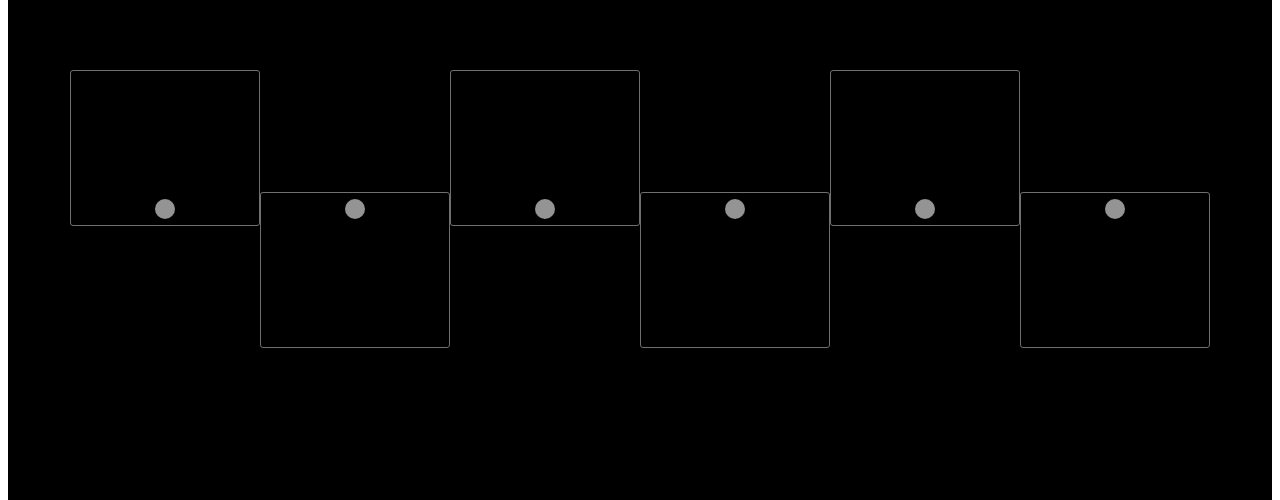
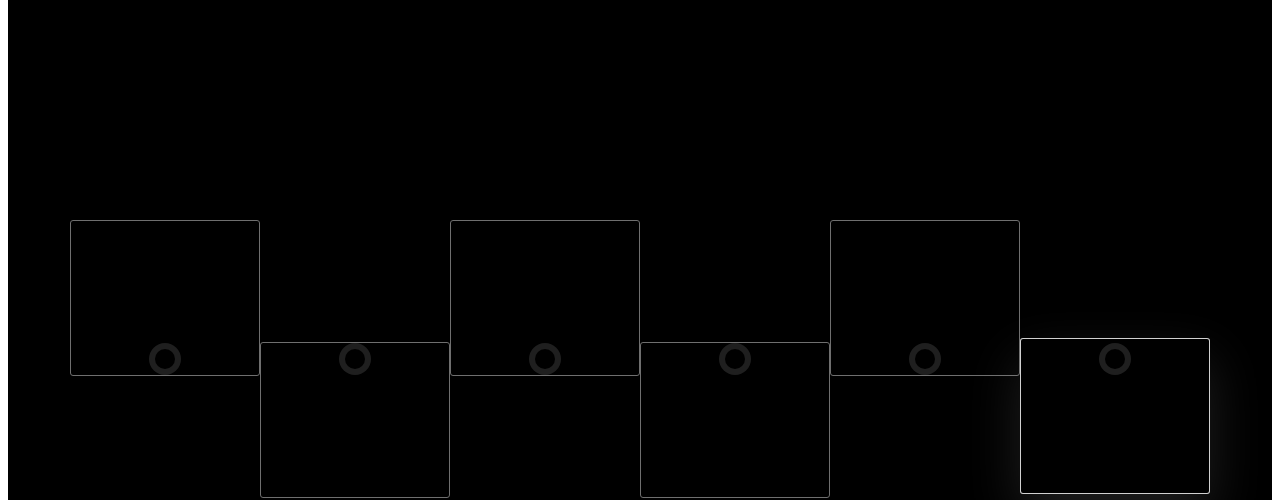
Before and after one commit to leobrasil777-lang/FeraProart-Website, a React (Vite) app: page /idealizador in a window 1280 px wide. Shown: the part 881-1381 px from the top of the page. Built offline with nearby package versions, Linux system fonts and the light colour scheme; the HTML template or start-up script is replaced by a standard one.

Commit message:
Add pinned timeline scroll effect

```diff
--- a/src/pages/Idealizador/sections/IdealizadorTimelineSection/IdealizadorTimelineSection.css
+++ b/src/pages/Idealizador/sections/IdealizadorTimelineSection/IdealizadorTimelineSection.css
@@ -279,3 +279,103 @@
     line-height: 1.15;
   }
 }
+
+.idealizador-timeline {
+  overflow-x: clip;
+}
+
+.idealizador-timeline__line::after {
+  position: absolute;
+  inset: 0;
+  transform: scaleX(var(--timeline-progress, 0));
+  transform-origin: left center;
+  background: var(--color-white);
+  content: '';
+  transition: transform 180ms ease-out;
+}
+
+.idealizador-timeline__item {
+  opacity: 0;
+  transform: translateY(32px) scale(0.96);
+  transition:
+    opacity 700ms ease,
+    transform 700ms cubic-bezier(0.22, 1, 0.36, 1);
+}
+
+.idealizador-timeline__item--visible {
+  opacity: 1;
+  transform: translateY(0) scale(1);
+}
+
+.idealizador-timeline__marker {
+  transition:
+    background-color 500ms ease,
+    box-shadow 500ms ease,
+    transform 500ms ease;
+}
+
+.idealizador-timeline__item--visible .idealizador-timeline__marker {
+  background: var(--color-white);
+  box-shadow: 0 0 0 6px rgba(255, 255, 255, 0.12);
+}
+
+.idealizador-timeline__card {
+  transition:
+    border-color 500ms ease,
+    box-shadow 500ms ease,
+    transform 700ms cubic-bezier(0.22, 1, 0.36, 1);
+}
+
+.idealizador-timeline__item--active .idealizador-timeline__card {
+  border-color: rgba(255, 255, 255, 0.82);
+  box-shadow: 0 22px 54px rgba(255, 255, 255, 0.12);
+  transform: translateY(-4px);
+}
+
+@media (min-width: 62rem) {
+  .idealizador-timeline--pinned {
+    min-height: 300vh;
+    padding-block: 0;
+  }
+
+  .idealizador-timeline--pinned .idealizador-timeline__container {
+    position: sticky;
+    top: 0;
+    display: flex;
+    min-height: 100vh;
+    flex-direction: column;
+    justify-content: center;
+    padding-block: clamp(32px, 4vh, 52px) clamp(64px, 7vh, 86px);
+  }
+}
+
+@media (max-width: 61.9375rem) {
+  .idealizador-timeline__line::after {
+    transform: scaleY(var(--timeline-progress, 0));
+    transform-origin: top center;
+  }
+}
+
+@media (prefers-reduced-motion: reduce) {
+  .idealizador-timeline {
+    min-height: auto;
+  }
+
+  .idealizador-timeline__container {
+    position: static;
+    min-height: 0;
+  }
+
+  .idealizador-timeline__line::after {
+    transform: none;
+  }
+
+  .idealizador-timeline__item,
+  .idealizador-timeline__card,
+  .idealizador-timeline__marker,
+  .idealizador-timeline__line::after {
+    opacity: 1;
+    transform: none;
+    transition: none;
+  }
+}
--- a/src/pages/Idealizador/sections/IdealizadorTimelineSection/IdealizadorTimelineSection.tsx
+++ b/src/pages/Idealizador/sections/IdealizadorTimelineSection/IdealizadorTimelineSection.tsx
@@ -1,3 +1,4 @@
+import { useEffect, useRef, useState } from 'react'
 import Container from '../../../../components/Container/Container'
 import './IdealizadorTimelineSection.css'
 
@@ -46,9 +47,157 @@ const timelineMilestones: TimelineMilestone[] = [
   },
 ]
 
+const desktopMediaQuery = '(min-width: 62rem)'
+const reducedMotionMediaQuery = '(prefers-reduced-motion: reduce)'
+
+function clampProgress(value: number) {
+  return Math.min(Math.max(value, 0), 1)
+}
+
 function IdealizadorTimelineSection() {
+  const sectionRef = useRef<HTMLElement>(null)
+  const itemRefs = useRef<Array<HTMLLIElement | null>>([])
+  const animationFrameRef = useRef<number | null>(null)
+  const [activeIndex, setActiveIndex] = useState(0)
+  const [scrollProgress, setScrollProgress] = useState(0)
+  const [isDesktopPinned, setIsDesktopPinned] = useState(false)
+  const [visibleItems, setVisibleItems] = useState<boolean[]>(() => timelineMilestones.map(() => false))
+
+  useEffect(() => {
+    const desktopQuery = window.matchMedia(desktopMediaQuery)
+    const reducedMotionQuery = window.matchMedia(reducedMotionMediaQuery)
+
+    const syncMode = () => {
+      const shouldPin = desktopQuery.matches && !reducedMotionQuery.matches
+
+      setIsDesktopPinned(shouldPin)
+
+      if (reducedMotionQuery.matches) {
+        setActiveIndex(timelineMilestones.length - 1)
+        setScrollProgress(1)
+        setVisibleItems(timelineMilestones.map(() => true))
+        return
+      }
+
+      if (!shouldPin) {
+        setScrollProgress(0)
+        setActiveIndex(0)
+      }
+    }
+
+    syncMode()
+    desktopQuery.addEventListener('change', syncMode)
+    reducedMotionQuery.addEventListener('change', syncMode)
+
+    return () => {
+      desktopQuery.removeEventListener('change', syncMode)
+      reducedMotionQuery.removeEventListener('change', syncMode)
+    }
+  }, [])
+
+  useEffect(() => {
+    if (!isDesktopPinned) {
+      return undefined
+    }
+
+    const updateTimelineProgress = () => {
+      animationFrameRef.current = null
+
+      const section = sectionRef.current
+
+      if (!section) {
+        return
+      }
+
+      const rect = section.getBoundingClientRect()
+      const scrollableDistance = section.offsetHeight - window.innerHeight
+      const nextProgress = scrollableDistance > 0 ? clampProgress(-rect.top / scrollableDistance) : 1
+      const nextActiveIndex = Math.min(
+        timelineMilestones.length - 1,
+        Math.floor(nextProgress * timelineMilestones.length),
+      )
+
+      setScrollProgress(nextProgress)
+      setActiveIndex(nextActiveIndex)
+      setVisibleItems(timelineMilestones.map((_, index) => index <= nextActiveIndex))
+    }
+
+    const requestProgressUpdate = () => {
+      if (animationFrameRef.current === null) {
+        animationFrameRef.current = window.requestAnimationFrame(updateTimelineProgress)
+      }
+    }
+
+    updateTimelineProgress()
+    window.addEventListener('scroll', requestProgressUpdate, { passive: true })
+    window.addEventListener('resize', requestProgressUpdate)
+
+    return () => {
+      window.removeEventListener('scroll', requestProgressUpdate)
+      window.removeEventListener('resize', requestProgressUpdate)
+
+      if (animationFrameRef.current !== null) {
+        window.cancelAnimationFrame(animationFrameRef.current)
+        animationFrameRef.current = null
+      }
+    }
+  }, [isDesktopPinned])
+
+  useEffect(() => {
+    if (isDesktopPinned) {
+      return undefined
+    }
+
+    const reducedMotionQuery = window.matchMedia(reducedMotionMediaQuery)
+
+    if (reducedMotionQuery.matches) {
+      setVisibleItems(timelineMilestones.map(() => true))
+      return undefined
+    }
+
+    const observer = new IntersectionObserver(
+      (entries) => {
+        entries.forEach((entry) => {
+          if (!entry.isIntersecting) {
+            return
+          }
+
+          const itemIndex = Number((entry.target as HTMLElement).dataset.timelineIndex)
+
+          if (Number.isNaN(itemIndex)) {
+            return
+          }
+
+          setVisibleItems((currentItems) => {
+            if (currentItems[itemIndex]) {
+              return currentItems
+            }
+
+            const nextItems = [...currentItems]
+            nextItems[itemIndex] = true
+            return nextItems
+          })
+        })
+      },
+      { rootMargin: '0px 0px -16% 0px', threshold: 0.25 },
+    )
+
+    itemRefs.current.forEach((item) => {
+      if (item) {
+        observer.observe(item)
+      }
+    })
+
+    return () => observer.disconnect()
+  }, [isDesktopPinned])
+
   return (
-    <section className="idealizador-timeline" aria-labelledby="idealizador-timeline-title">
+    <section
+      className={`idealizador-timeline${isDesktopPinned ? ' idealizador-timeline--pinned' : ''}`}
+      aria-labelledby="idealizador-timeline-title"
+      ref={sectionRef}
+      style={{ '--timeline-progress': scrollProgress } as React.CSSProperties}
+    >
       <Container className="idealizador-timeline__container">
         <header className="idealizador-timeline__header">
           <h2 className="idealizador-timeline__title" id="idealizador-timeline-title">
@@ -61,7 +210,9 @@ function IdealizadorTimelineSection() {
         <div className="idealizador-timeline__track" aria-label="Linha do tempo da trajetória de Fernando Rabelo">
           <div className="idealizador-timeline__line" aria-hidden="true" />
           <ol className="idealizador-timeline__list">
-            {timelineMilestones.map((milestone) => {
+            {timelineMilestones.map((milestone, index) => {
+              const isVisible = visibleItems[index]
+              const isActive = isDesktopPinned && index === activeIndex
               const cardClassName = [
                 'idealizador-timeline__card',
                 milestone.isWide ? 'idealizador-timeline__card--wide' : '',
@@ -71,8 +222,14 @@ function IdealizadorTimelineSection() {
 
               return (
                 <li
-                  className={`idealizador-timeline__item idealizador-timeline__item--${milestone.position}`}
+                  className={`idealizador-timeline__item idealizador-timeline__item--${milestone.position}${
+                    isVisible ? ' idealizador-timeline__item--visible' : ''
+                  }${isActive ? ' idealizador-timeline__item--active' : ''}`}
+                  data-timeline-index={index}
                   key={`${milestone.label}-${milestone.description}`}
+                  ref={(element) => {
+                    itemRefs.current[index] = element
+                  }}
                 >
                   <article className={cardClassName}>
                     {milestone.isCurrent ? (
```
